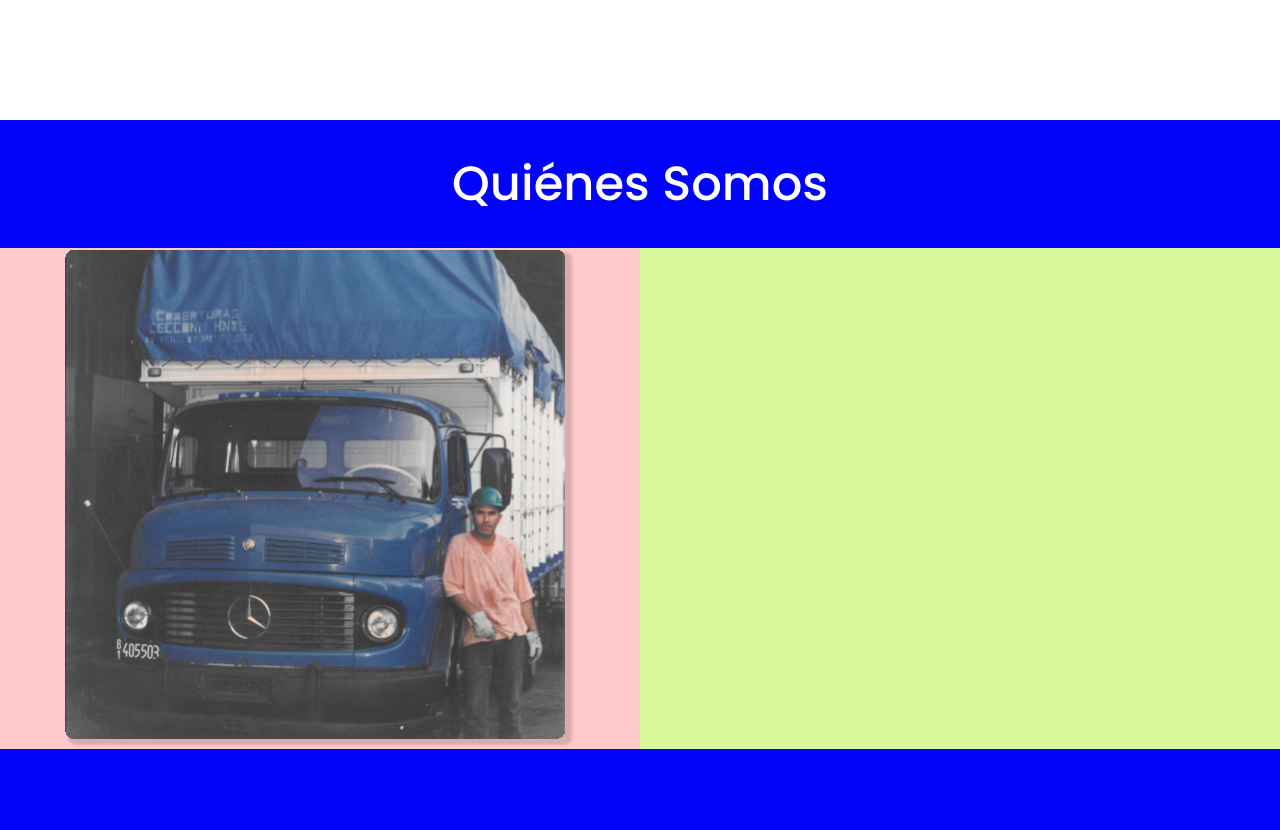
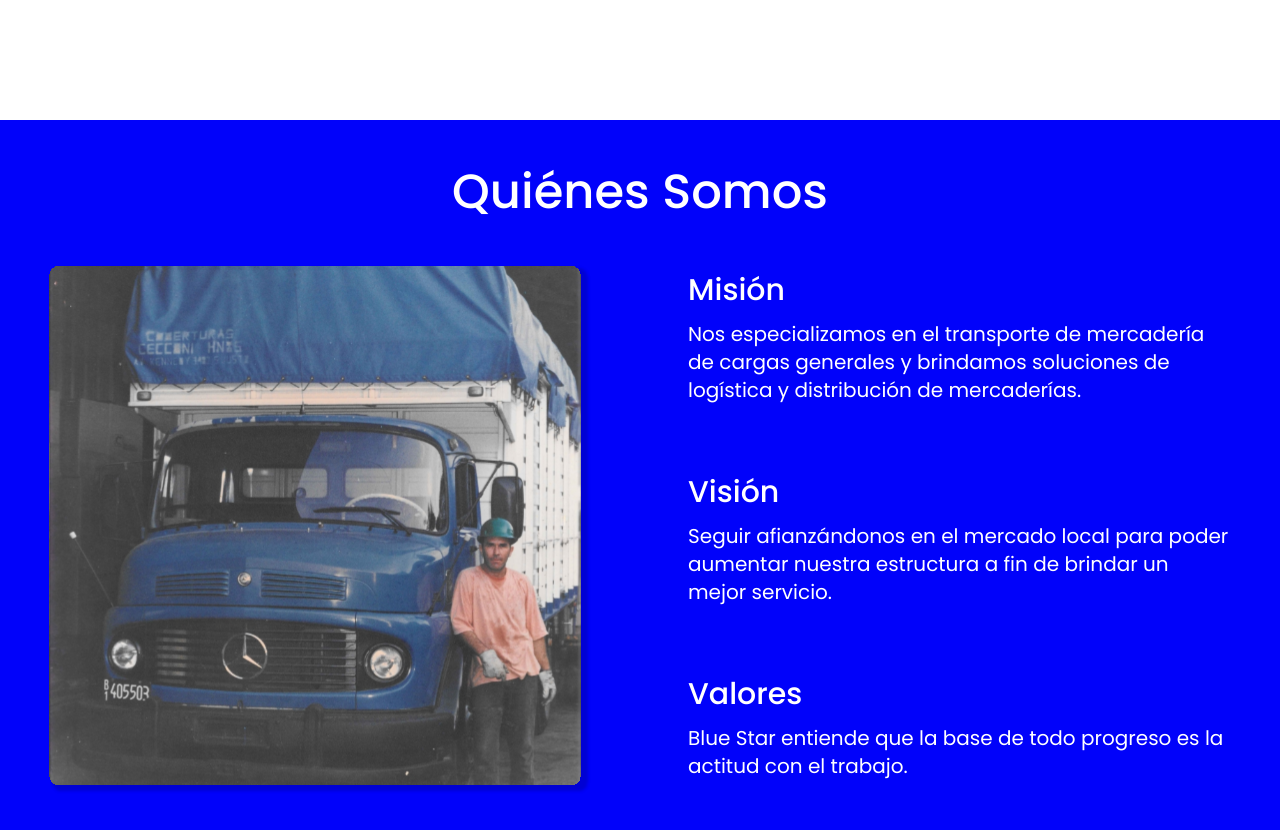
Before and after one commit to FrancoRutigliano/bluestar_Transportes, a React (Vite) app: page / in a window 1280 px wide. Shown: the part 3000-3830 px from the top of the page. Built offline with nearby package versions, Linux system fonts and the light colour scheme.

Commit message:
advances on nosotros

```diff
--- a/src/componentes/Nosotros.tsx
+++ b/src/componentes/Nosotros.tsx
@@ -2,13 +2,24 @@ import camionero from '../assets/camionero.svg'
 export const Nosotros = () => {
   return (
     <section className='bg-azul h-screen'>
-        <h1 className='text-center text-white text-5xl p-10 font-medium'>Quiénes Somos</h1>
-    <div className=" bg-sky-200 flex">
-        <div className=' w-1/2 flex justify-center items-center px-16 bg-red-200'>
+        <h1 className='text-center text-white text-5xl p-12 font-medium'>Quiénes Somos</h1>
+    <div className=" flex">
+        <div className=' w-1/2 flex justify-center items-center px-12'>
             <img src={camionero} alt="camionero" />
         </div>
-        <div className='w-1/2 bg-lime-200'>
-
+        <div className='w-1/2 flex flex-col justify-between px-12 text-white'>
+            <div>
+                <h2 className='text-3xl font-medium pt-2'>Misión</h2>
+                <p className='text-xl pt-3'>Nos especializamos en el transporte de mercadería de cargas generales y brindamos soluciones de logística y distribución de mercaderías.</p>
+            </div>
+            <div>
+                <h2 className='text-3xl font-medium'>Visión</h2>
+                <p className='text-xl pt-3'>Seguir afianzándonos en el mercado local para poder aumentar nuestra estructura a fin de brindar un mejor servicio.</p>
+            </div>
+            <div className='mb-4'>
+                <h2 className='text-3xl font-medium'>Valores</h2>
+                <p className='text-xl pt-3'>Blue Star entiende que la base de todo progreso es la actitud con el trabajo.</p>
+            </div>
         </div>
     </div>
     </section>
```
